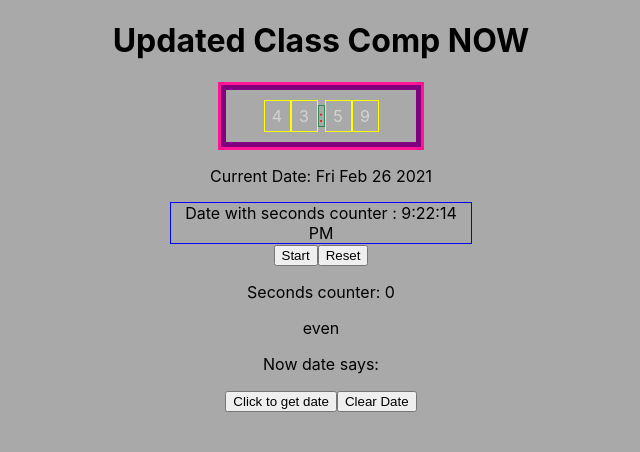
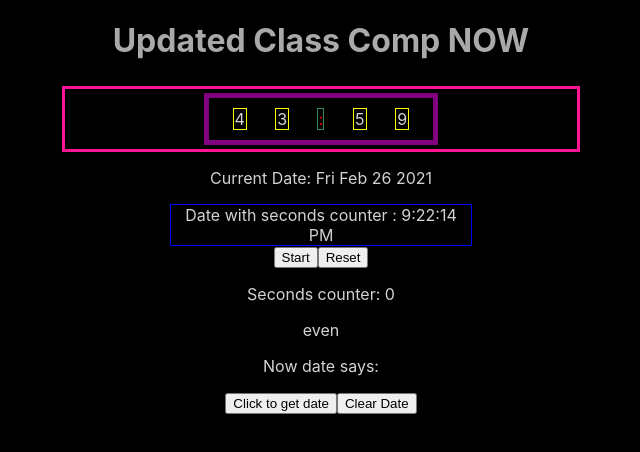
Before and after one commit to stevekutz/timerReact_SSH2, a React (Create React App) app in the folder app/: page / in a window 1280 px wide. Shown: the top 452 px of the page, without its empty margins (319-959 px from the left). Built offline with nearby package versions, Linux system fonts and the light colour scheme.

Commit message:
minor stylingh improvements to TimerDisplay

```diff
--- a/app/src/App.css
+++ b/app/src/App.css
@@ -3,11 +3,15 @@
   display: flex;
   flex-direction: column;
   margin: 0 auto;
-  background: darkgray;
+  background: black;
   min-height: 100vh;
 }
 
-.App-logo {
+h1 {
+    color: darkgray;
+
+}
+/* .App-logo {
   height: 40vmin;
   pointer-events: none;
 }
@@ -40,4 +44,4 @@
   to {
     transform: rotate(360deg);
   }
-}
+} */
--- a/app/src/comp/Timer.js
+++ b/app/src/comp/Timer.js
@@ -1,5 +1,10 @@
 import React, {Component} from 'react';
 import TimerDisplay from './TimerDisplay'
+import {
+    Timer_div
+} from '../styled/timer_style';
+
+
 
 // Alternative way to declare class component
 // import React from 'react';
@@ -158,6 +163,12 @@ class Timer extends Component {
         }
     }
 
+    assignDigits(){
+        console.log("Assign Called");
+
+    }
+
+
     resetTimer  = () => {
         this.setState({timerActive: false});
         this.setState({secondsCount: 0 });
@@ -180,7 +191,7 @@ class Timer extends Component {
 
 
         return (
-            <div>
+            <Timer_div>
 
                 <TimerDisplay
                     min_tens = "4"
@@ -211,7 +222,7 @@ class Timer extends Component {
                 <p>  Now date says: {this.state.currentDate} </p>
                 <button onClick = {this.findCurrentDate}> Click to get date {this.state.currentDate} </button>
                 <button onClick = {this.clearDate}> Clear Date </button>
-            </div>
+            </Timer_div>
         )
     }
 
--- a/app/src/styled/timer_display_style.js
+++ b/app/src/styled/timer_display_style.js
@@ -3,11 +3,11 @@ import styled, {css} from 'styled-components';
 const DisplayContainerDiv = styled.div`
 
     border: 3px solid deeppink;
-    width: 200px;
+    width: 40%;
     color: red;
     padding:
     display: flex;
-    margin: 0 auto;
+    margin: 4px auto;
 
 
 
@@ -16,13 +16,14 @@ const DisplayContainerDiv = styled.div`
 const DisplayDigitContainerDiv = styled.div`
     border: 5px solid purple;
 
-    width: 170px;
+    width: 40%;
     display: flex;
     flex-direction: row;
-    justify-content: center;
+    justify-content: space-around;
     align-items: center;
     align-content: center;
     padding: 10px;
+    margin: 4px auto;
 
 
 `
@@ -35,10 +36,11 @@ const DisplayColonDiv = styled.div`
 
 const DisplayDigitText = styled.div`
     border: 1px solid yellow;
-    width: 15px;
+    width: 12px;
     color: lightgray;
     text-align: center;
-    padding: 5px;
+    // padding: 1px;
+    //margin: 4px;
 
 `
 
--- /dev/null
+++ b/app/src/styled/timer_style.js
@@ -0,0 +1,16 @@
+import styled from 'styled-components';
+
+
+
+const Timer_div = styled.div`
+    color: lightgrey;
+
+
+
+`;
+
+export {
+    Timer_div,
+
+
+};
```
